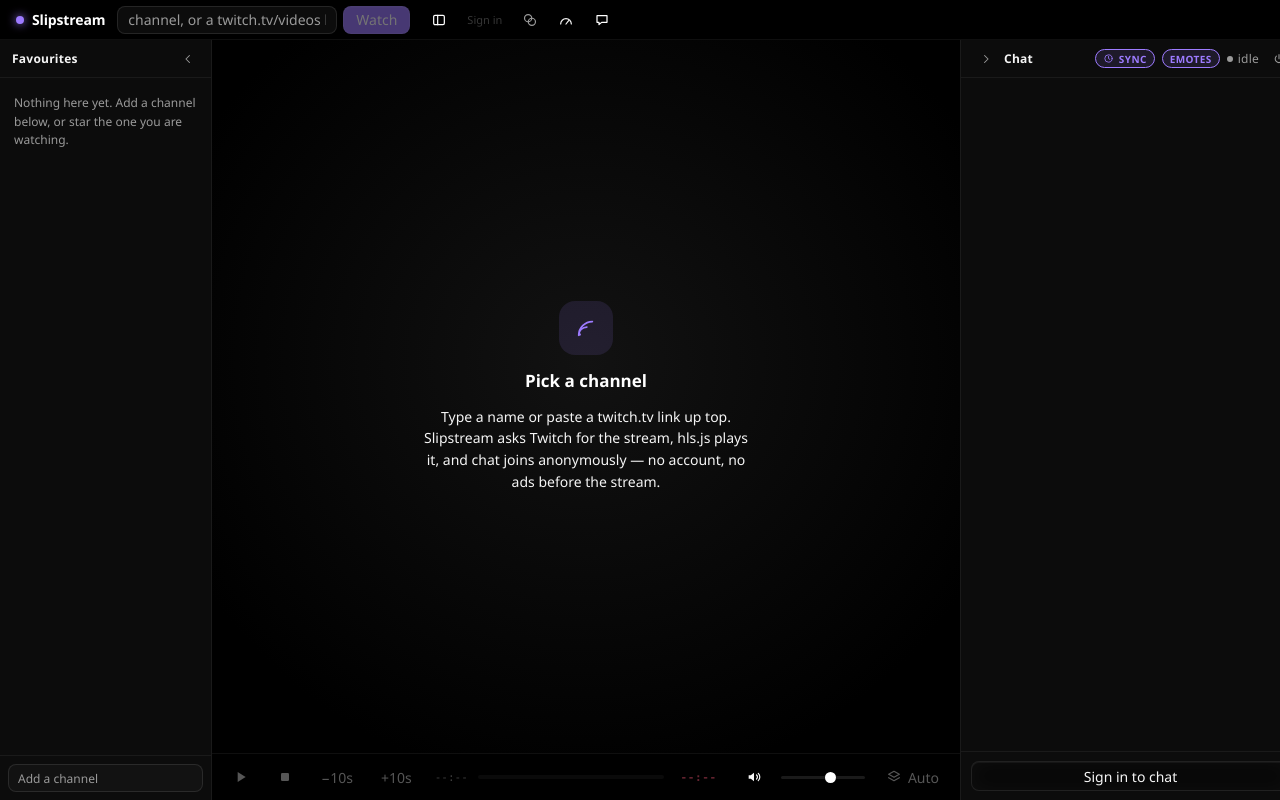
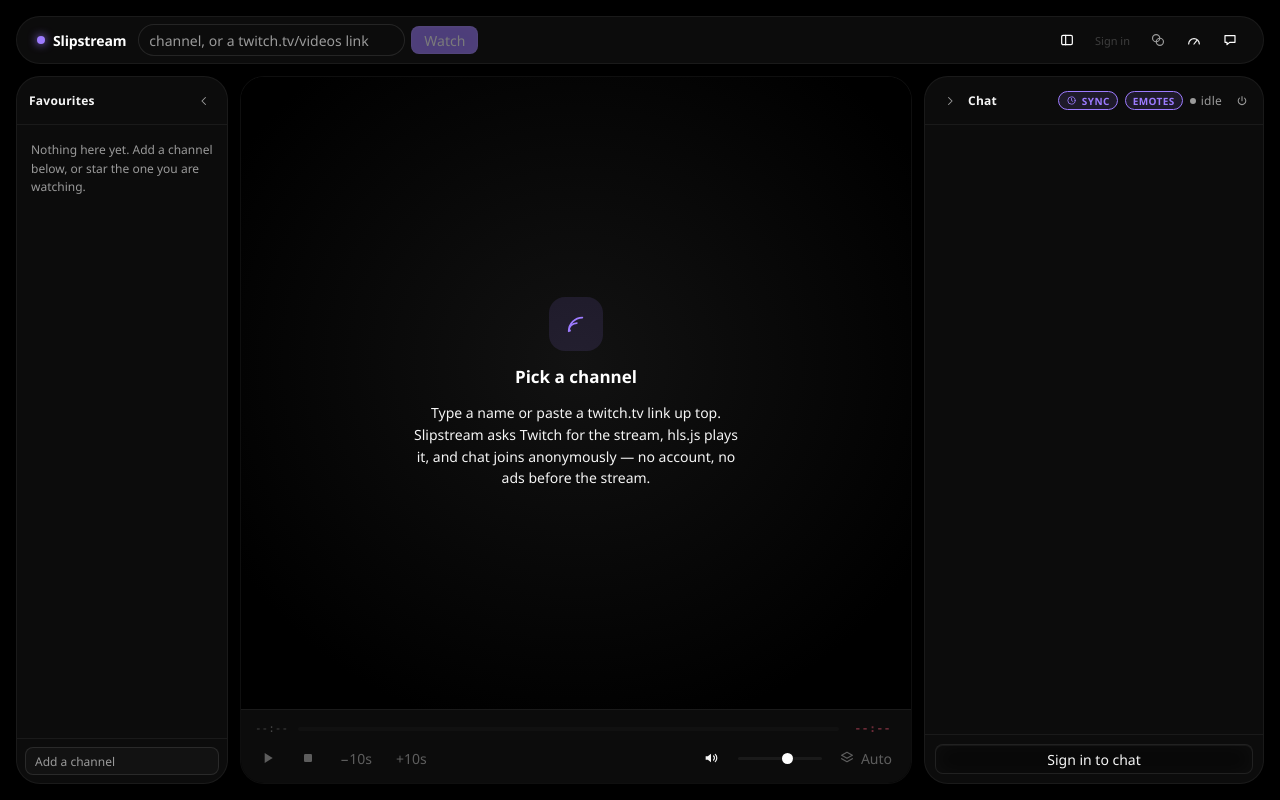
Before and after one commit to Peter3324w/slipstream, a React (Vite) app in the folder src/renderer/: page / in a window 1280 px wide. Built offline with nearby package versions, Linux system fonts and the light colour scheme.

Commit message:
ui: float rounded navigation, video and chat panels

```diff
--- a/src/renderer/src/App.tsx
+++ b/src/renderer/src/App.tsx
@@ -747,7 +747,9 @@
 
     const apply = (): void => {
       const rect = wco.getTitlebarAreaRect()
-      const inset = Math.max(0, window.innerWidth - (rect.x + rect.width))
+      // An inactive overlay reports an empty rect, not a full-window titlebar.
+      // Reserving innerWidth in that case would squeeze the floating bar away.
+      const inset = rect.width > 0 ? Math.max(0, window.innerWidth - (rect.x + rect.width)) : 0
       document.documentElement.style.setProperty('--titlebar-inset-right', `${inset + 8}px`)
     }
     apply()
--- a/src/renderer/src/styles/app.css
+++ b/src/renderer/src/styles/app.css
@@ -24,12 +24,29 @@
 
 .app {
   height: 100%;
+  padding: var(--shell-inset);
+  gap: var(--panel-gap);
   display: grid;
-  grid-template-rows: var(--titlebar-h) 1fr;
-  grid-template-columns: auto 1fr auto;
+  grid-template-rows: 48px minmax(0, 1fr);
+  grid-template-columns: auto minmax(0, 1fr) auto;
   grid-template-areas:
     "titlebar titlebar titlebar"
     "rail stage chat";
+}
+
+/* Remove the empty grid tracks as well as the panels, so hiding either side
+   gives that space back to the player without leaving a second gutter. */
+.app.rail-hidden {
+  grid-template-columns: minmax(0, 1fr) auto;
+  grid-template-areas: "titlebar titlebar" "stage chat";
+}
+.app.chat-hidden {
+  grid-template-columns: auto minmax(0, 1fr);
+  grid-template-areas: "titlebar titlebar" "rail stage";
+}
+.app.rail-hidden.chat-hidden {
+  grid-template-columns: minmax(0, 1fr);
+  grid-template-areas: "titlebar" "stage";
 }
 
 /* ------------------------------------------------------------- titlebar */
@@ -39,9 +56,13 @@
   display: flex;
   align-items: center;
   gap: 12px;
-  padding: 0 12px;
-  background: var(--bg);
-  border-bottom: 1px solid var(--stroke-soft);
+  padding: 0 16px;
+  min-width: 0;
+  position: relative;
+  z-index: 30;
+  background: var(--surface);
+  border: 1px solid var(--stroke-soft);
+  border-radius: var(--panel-radius);
   -webkit-app-region: drag;
 }
 .titlebar > * { -webkit-app-region: no-drag; }
@@ -61,15 +82,17 @@
   box-shadow: 0 0 10px var(--accent);
 }
 
-.channel-form { display: flex; align-items: center; gap: 6px; }
+.channel-form { display: flex; align-items: center; gap: 6px; min-width: 0; flex: 0 1 340px; }
+.channel-form .btn { flex: none; }
 
 .channel-input {
-  width: 220px;
-  height: 28px;
+  width: 100%;
+  min-width: 0;
+  height: 32px;
   padding: 0 10px;
   background: var(--surface);
   border: 1px solid var(--stroke);
-  border-radius: var(--r-sm);
+  border-radius: 16px;
   outline: none;
   transition: border-color 0.15s, background 0.15s;
 }
@@ -154,10 +177,20 @@
   display: flex;
   flex-direction: column;
   min-width: 0;
+  min-height: 0;
   background: #000;
+  border: 1px solid var(--stroke-soft);
+  border-radius: var(--panel-radius);
+  container-type: inline-size;
 }
 
-.video-wrap { position: relative; flex: 1; min-height: 0; overflow: hidden; }
+.video-wrap {
+  position: relative;
+  flex: 1;
+  min-height: 0;
+  overflow: hidden;
+  border-radius: calc(var(--panel-radius) - 1px) calc(var(--panel-radius) - 1px) 0 0;
+}
 .video-wrap video {
   width: 100%; height: 100%;
   display: block;
@@ -286,8 +319,10 @@
   align-items: center;
   gap: 10px;
   padding: 8px 12px;
-  background: var(--bg);
+  background: var(--surface);
   border-top: 1px solid var(--stroke-soft);
+  border-radius: 0 0 calc(var(--panel-radius) - 1px) calc(var(--panel-radius) - 1px);
+  flex-shrink: 0;
 }
 .controls .spacer { flex: 1; }
 
@@ -366,7 +401,8 @@
   flex-direction: column;
   min-height: 0;
   background: var(--surface);
-  border-left: 1px solid var(--stroke-soft);
+  border: 1px solid var(--stroke-soft);
+  border-radius: var(--panel-radius);
 }
 .app.chat-hidden .chat { display: none; }
 
@@ -387,7 +423,8 @@
 
 .chat-head {
   display: flex; align-items: center; gap: 7px;
-  height: 38px; padding: 0 12px;
+  min-height: 48px; padding: 0 12px;
+  flex-shrink: 0;
   border-bottom: 1px solid var(--stroke-soft);
   font-size: 12px; font-weight: 600; color: var(--text-2);
   letter-spacing: 0.02em;
@@ -503,14 +540,11 @@
   flex: none;
 }
 
-/*
- * Keep clear of the native minimise/maximise/close overlay. env() resolves to
- * the width Electron leaves us; the fallback collapses the calc to a plain 8px.
- */
+/* Keep clear of the native minimise/maximise/close overlay when it is active. */
 .titlebar {
-  /* App.tsx sets the variable from the real overlay rect; env() covers the case
-     where it has not run yet, and 8px covers a plain browser with no overlay. */
-  padding-right: var(--titlebar-inset-right, calc(100% - env(titlebar-area-width, 100%) + 8px));
+  /* Native Windows controls stay in their own area; the floating bar stops
+     before them instead of drawing underneath their square hit targets. */
+  margin-right: max(0px, calc(var(--titlebar-inset-right, 0px) - var(--shell-inset)));
 }
 
 /* ------------------------------------------------------------- DVR bar */
@@ -835,7 +869,8 @@
   flex-direction: column;
   min-height: 0;
   background: var(--surface);
-  border-right: 1px solid var(--stroke-soft);
+  border: 1px solid var(--stroke-soft);
+  border-radius: var(--panel-radius);
 }
 .app.rail-hidden .rail { display: none; }
 
@@ -865,7 +900,8 @@
 .rail-head {
   display: flex;
   align-items: center;
-  height: 38px;
+  min-height: 48px;
+  flex-shrink: 0;
   padding: 0 12px;
   border-bottom: 1px solid var(--stroke-soft);
   font-size: 12px;
@@ -1158,3 +1194,30 @@
 .accent-field input::-webkit-inner-spin-button { appearance: none; margin: 0; }
 
 .accent-actions { display: flex; justify-content: flex-end; gap: 6px; }
+
+/* Let the player controls respond to the video column, not the whole window:
+   both expanded sidebars leave less room than their collapsed versions. */
+@container (max-width: 720px) {
+  .controls { flex-wrap: wrap; gap: 6px; padding: 10px; }
+  .controls > .dvr { order: -1; flex-basis: 100%; }
+  .controls .volume { margin-left: auto; }
+}
+
+@media (max-width: 1100px) {
+  .titlebar { gap: 8px; padding-inline: 12px; }
+  .titlebar .now-playing { display: none; }
+  .channel-form { flex: 1; }
+  .rail { width: 180px; }
+  .chat { width: 320px; }
+}
+
+@media (max-width: 900px) {
+  .app { --shell-inset: 12px; --panel-gap: 8px; --panel-radius: 20px; }
+  .wordmark { font-size: 12px; gap: 6px; padding-left: 0; }
+  .titlebar-actions { gap: 0; }
+  .titlebar-actions .ctl { padding-inline: 6px; }
+}
+
+@media (prefers-reduced-motion: reduce) {
+  .rail, .chat { transition: none; }
+}
--- a/src/renderer/src/styles/tokens.css
+++ b/src/renderer/src/styles/tokens.css
@@ -92,6 +92,9 @@
   --chat-w: 340px;
   /* Width of a side panel folded to a strip. */
   --strip-w: 40px;
+  --shell-inset: 16px;
+  --panel-gap: 12px;
+  --panel-radius: 24px;
 
   --font: "Segoe UI Variable Display", "Segoe UI", system-ui, -apple-system, sans-serif;
   --mono: "Cascadia Mono", ui-monospace, "SF Mono", Menlo, monospace;
```
